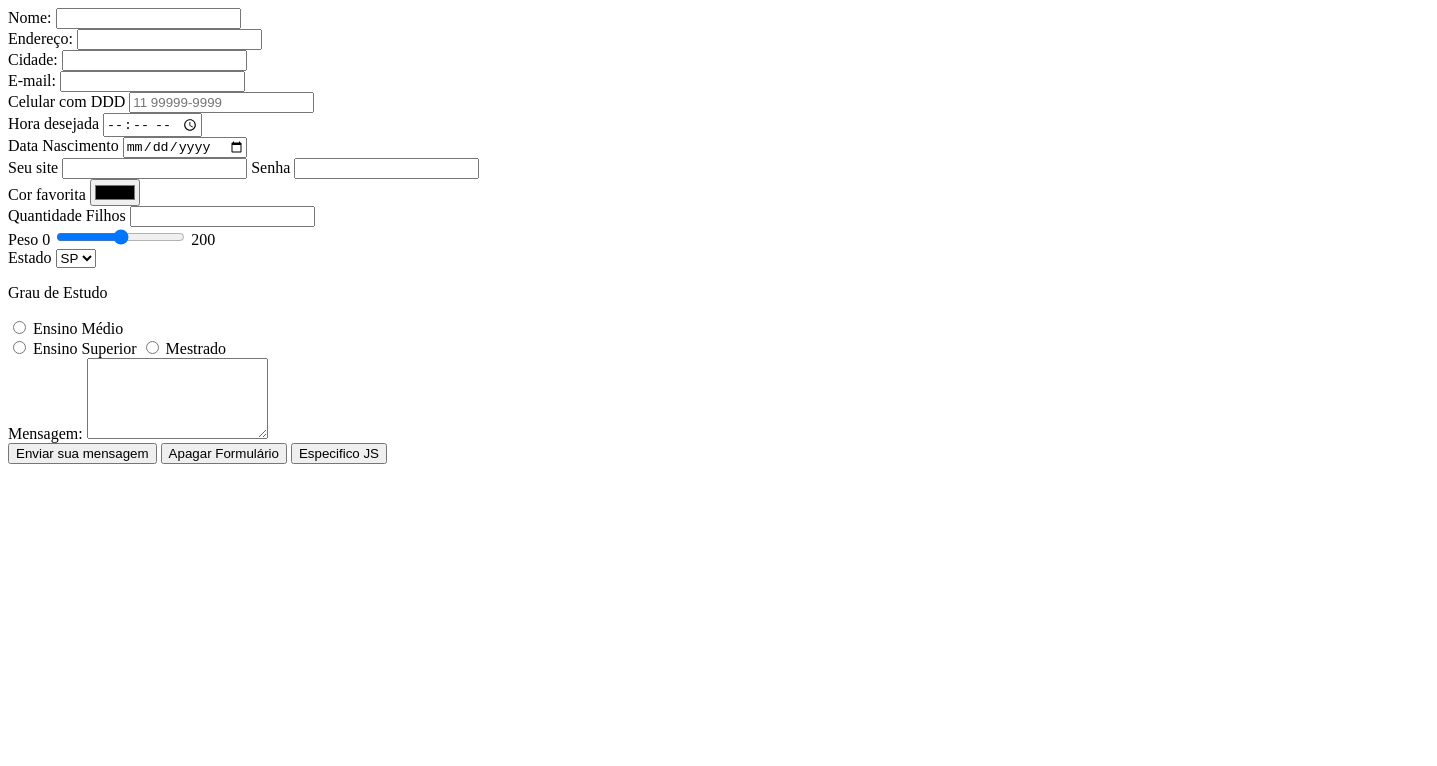
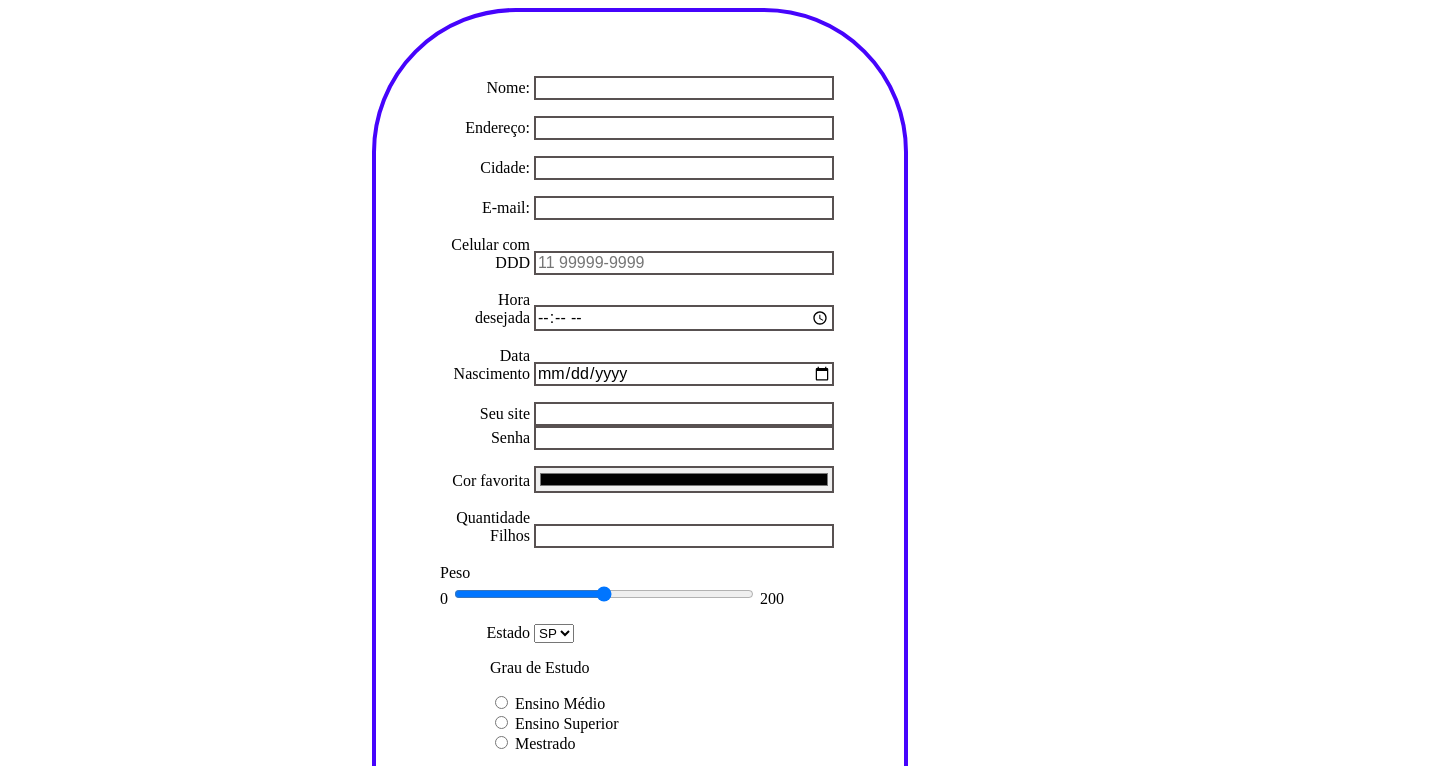
Before and after one commit to Igorsantos021/formulario2, a plain HTML site: page index.html in a window 1280 px wide. Shown: the top 766 px of the page, 1437 px wide, since content can reach past the window. Drawn offline with Linux system fonts and the light colour scheme.

Commit message:
css feito

```diff
--- /dev/null
+++ b/form.css
@@ -0,0 +1,93 @@
+form{
+    /* Apenas para centralizar o form na pagina*/
+    margin: 0 auto;
+    width: 400px;
+    /*Para ver as bordas do formulario*/
+    padding: 4em;
+    border: 4px solid #4604fc;
+    border-radius: 9em;
+}
+
+form div+div {
+    margin-top: 1em;
+}
+label {
+    /*Para ter certeza que todas as labels tem o mesmo tamanho estão propriamento
+    alinhados*/
+    display: inline-block;
+    width: 90px;
+    text-align: right;
+}
+input, textarea{
+/* Para certificar-se que todos os campos de texto tem as mesmas configuraçoes de
+fonte. Por padrão, textareas ter uma fonte monospace*/
+font: 1em sans-serif;
+
+/*Para dar o mesmo tamanho a todas os campo de texto*/
+width: 300px;
+box-sizing: border-box;
+
+/*Para harmonizar o look & feel das bordas nos campos de texto*/
+border: 2px solid #585151;
+}
+input:focus, textarea:focus {
+    /* Dar um pouco de destaque nos elementos ativos */
+    border-color: #000000;
+    background-color: #f0ebff;
+
+}
+
+textarea {
+    /*Para alinhar corretamente os campos de texto de varias linhas com sua label*/
+   vertical-align: top;
+
+   /* Para dar espeço suficiente para digitar algum texto*/
+   height: 5em;
+
+   /* Para permitir aos usuarios redimensionarem qualquer textarea verticalmente. Ele não
+   funciona em todos os browsers*/
+   resize: vertical;
+}
+.butto{
+    /* Para posicionar os botoes para a mesma posição dos campos de texto*/
+    padding-left: 90px;
+    /* mesmo tamanho que os elementos do tipo label */
+    }
+
+    button{
+        /*Esta margem extra representa aproximadamente o mesmo espaço que o espaço entre as
+        labels e os seus campos de texto*/
+        margin-left: 0.5em;
+
+    }
+    input[type=radio] {
+        width: auto;
+    }
+    .radio label {
+        text-align: left;
+        width: 190px;
+    }
+    .radio{
+        width: 300px;
+        display:block;
+        margin: 0 auto;
+    }
+input:focus,
+textarea:focus {
+    /*Dar um pouco de destaque nos elementos ativos*/
+    border-color:brown
+}
+
+ input[type=peso]{
+    width: auto;
+ }
+ .peso label{
+text-align: left;
+width: 997px;
+
+ }
+ .peso{
+    width: px;
+    display: block;
+    margin: 2auto;
+ }
--- a/index.html
+++ b/index.html
@@ -5,6 +5,7 @@
     <meta charset="UTF-8">
     <meta name="viewport" content="width=device-width, initial-scale=1.0">
     <title>Formulario 2</title>
+    <link rel="stylesheet" href="form.css">
 </head>
 
 <body>
@@ -44,7 +45,7 @@
             </div>
             <div>
                 <label for="site">Seu site</label>
-                <input type="url" name="site" id="site" required>
+                <input type="url" name="site" id="site" required> <br>
                 <label for="Senha">Senha</label>
                 <input type="password" id="senha" name="senha" required>
             </div>
@@ -56,7 +57,7 @@
                 <label for="filhos">Quantidade Filhos</label>
                 <input type="number" id="filhos" name="filhos">
             </div>
-            <div>
+            <div class="peso">
                 <label for="peso">Peso</label>
                 0 <input type="range" id="peso" name="peso" min="0" max="200"> 200
             </div>
@@ -68,12 +69,12 @@
                     <option value="PB">PB</option>
                 </select>
             </div>
-            <div>
+            <div class="radio">
                 <p>Grau de Estudo</p>
                 <input type="radio" id="medio" name="medio" value="Ensino Médio">
                 <label for="medio">Ensino Médio</label><br>
                 <input type="radio" id="faculdade" name="medio" value="Ensino Superior">
-                <label for="faculdade">Ensino Superior</label>
+                <label for="faculdade">Ensino Superior</label><br>
                 <input type="radio" id="mestrado" name="medio" value="Mestrado">
                 <label for="mestrado">Mestrado</label>
             </div>
```
